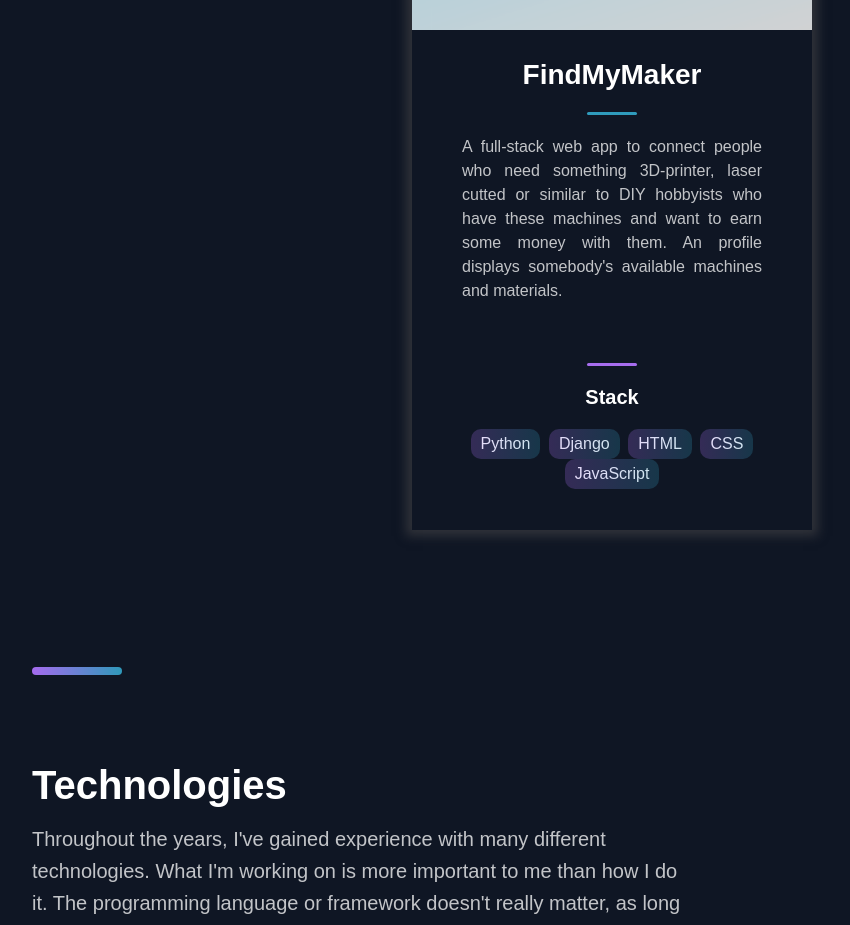
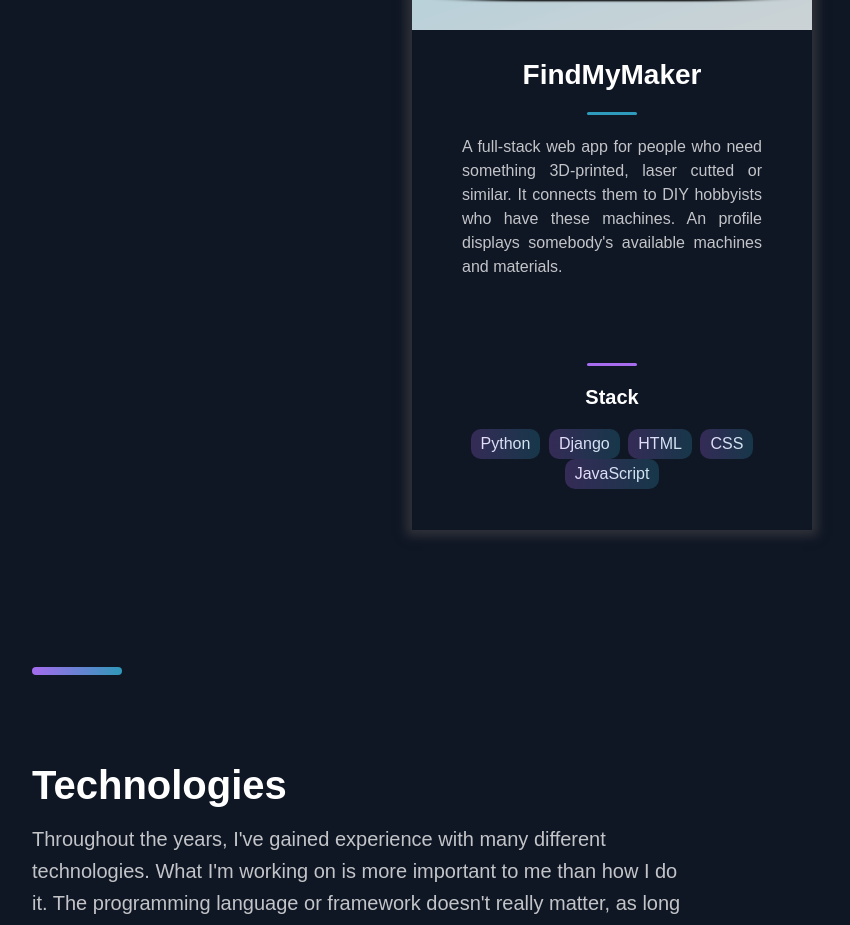
Before and after one commit to MilanMeurrens/portfolio-frontend, a React (Create React App) app: page / in a window 1280 px wide. Shown: the part 2023-2948 px from the top of the page, without its empty margins (28-878 px from the left). Built offline with nearby package versions, Linux system fonts and the light colour scheme.

Commit message:
One last change to projects

```diff
--- a/src/constants/constants.ts
+++ b/src/constants/constants.ts
@@ -24,7 +24,7 @@ export const projects: Array<Project> = [
   {
     title: "FindMyMaker",
     description_short:
-      "A full-stack web app to connect people who need something 3D-printer, laser cutted or similar to DIY hobbyists who have these machines and want to earn some money with them. An profile displays somebody's available machines and materials.",
+      "A full-stack web app for people who need something 3D-printed, laser cutted or similar. It connects them to DIY hobbyists who have these machines. An profile displays somebody's available machines and materials.",
     header_img: "/images/findmymaker.png",
     tags: ["Python", "Django", "HTML", "CSS", "JavaScript"],
     source_code_url: "https://google.com",
```
Also changed, not shown: public/images/findmymaker.png.
